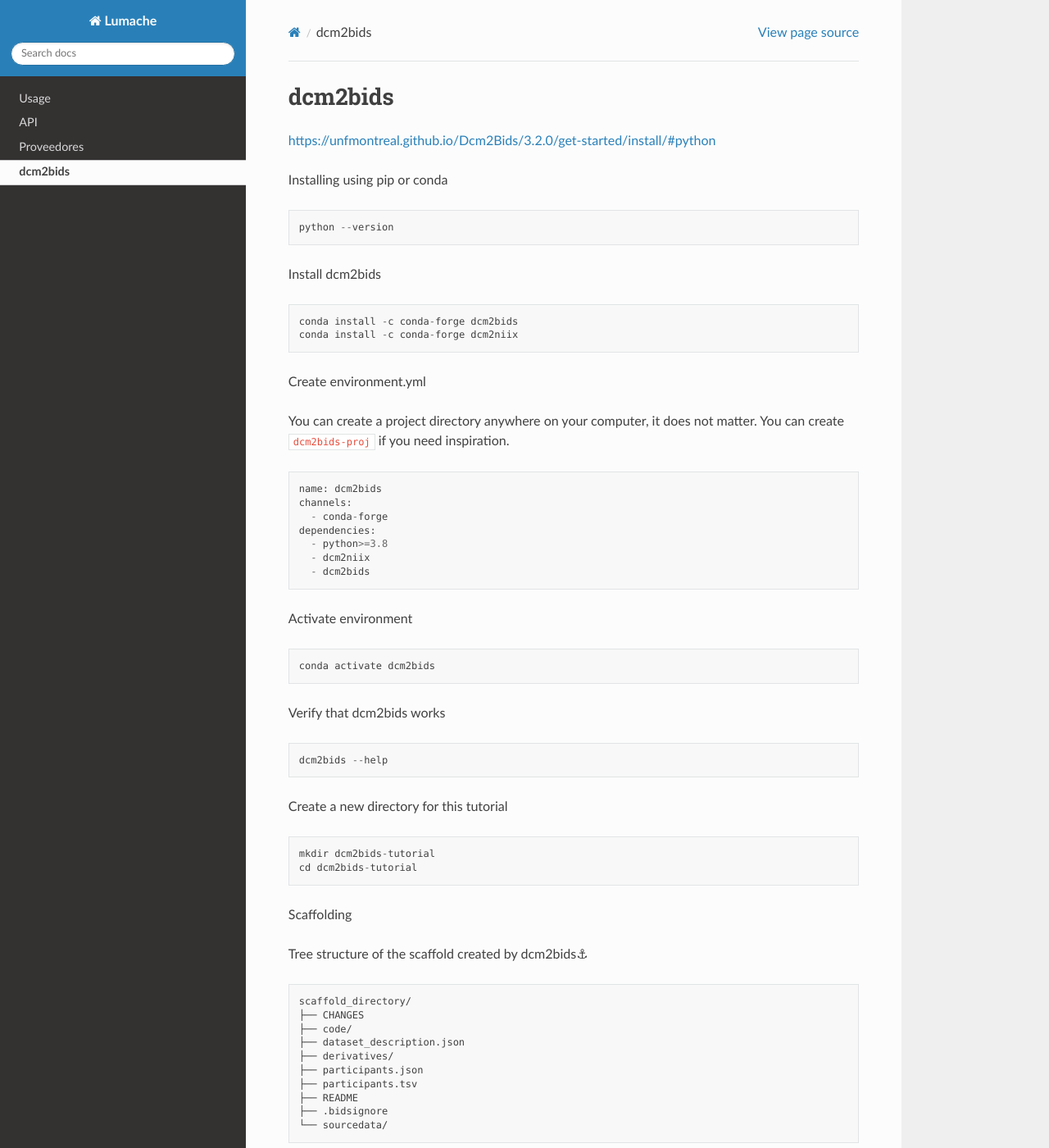
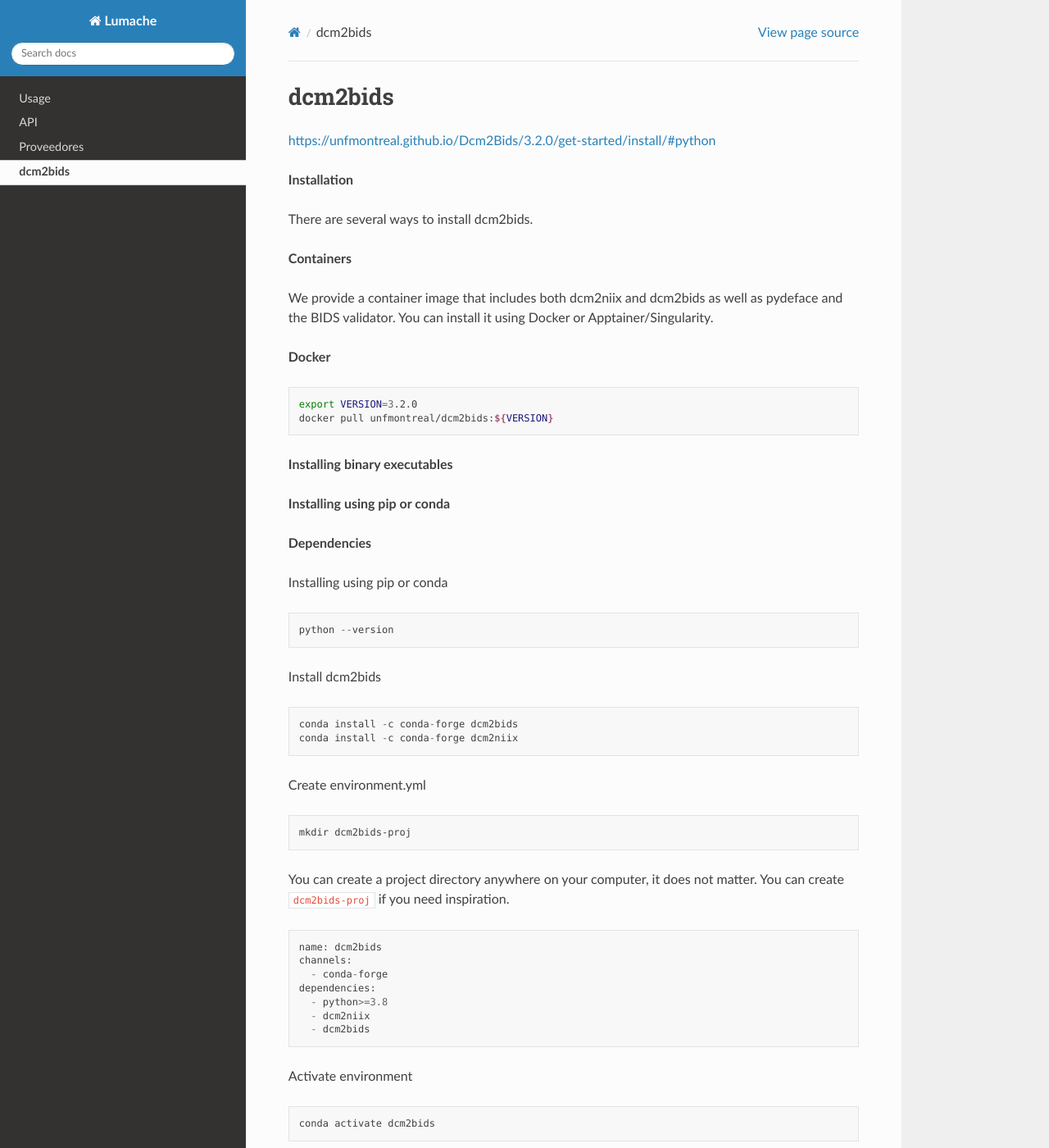
Before and after one commit to matecom57/santosg57-soporte, a Sphinx documentation site: the page built from docs/source/dcm2bids/dcm2bids.rst, in a window 1280 px wide and 1400 px high. Shown: the whole window at 82% size. Built offline with Sphinx 7.4.7 and the Read the Docs theme 3.1.0, drawn with Linux system fonts in a browser that asks for light colours.

Commit message:
Test comité

```diff
--- a/docs/source/dcm2bids/dcm2bids.rst
+++ b/docs/source/dcm2bids/dcm2bids.rst
@@ -3,6 +3,27 @@
 
 https://unfmontreal.github.io/Dcm2Bids/3.2.0/get-started/install/#python
 
+**Installation**
+
+There are several ways to install dcm2bids.
+
+**Containers**
+
+
+We provide a container image that includes both dcm2niix and dcm2bids as well as pydeface and the BIDS validator. You can install it using Docker or Apptainer/Singularity.
+
+**Docker**
+
+.. code:: Bash
+
+   export VERSION=3.2.0
+   docker pull unfmontreal/dcm2bids:${VERSION}
+
+**Installing binary executables**
+
+**Installing using pip or conda**
+
+**Dependencies**
 
 Installing using pip or conda
 
@@ -18,6 +39,10 @@
    conda install -c conda-forge dcm2niix
 
 Create environment.yml
+
+.. code:: Bash
+
+   mkdir dcm2bids-proj
 
 You can create a project directory anywhere on your computer, it does not matter.
 You can create ``dcm2bids-proj`` if you need inspiration.
```
